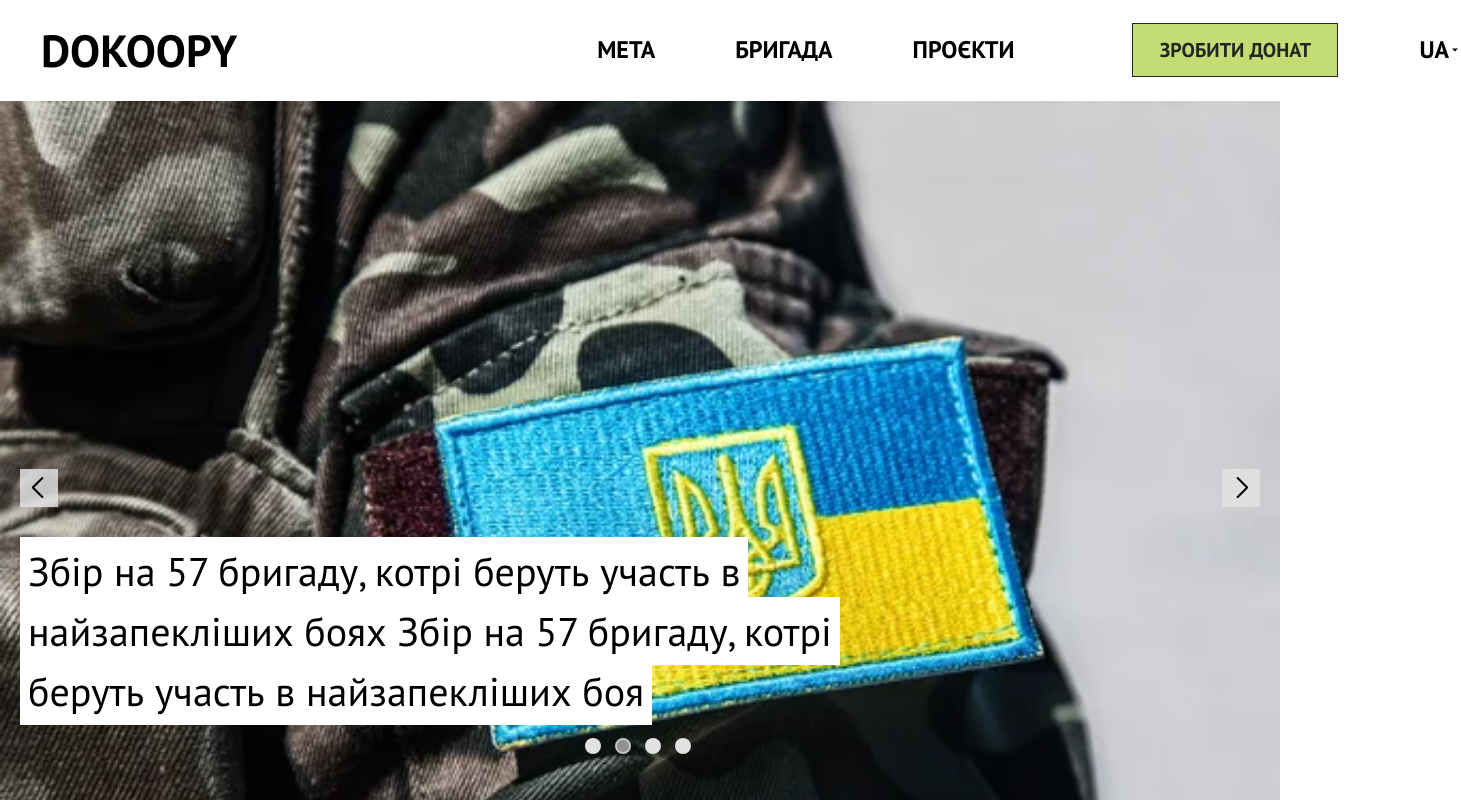
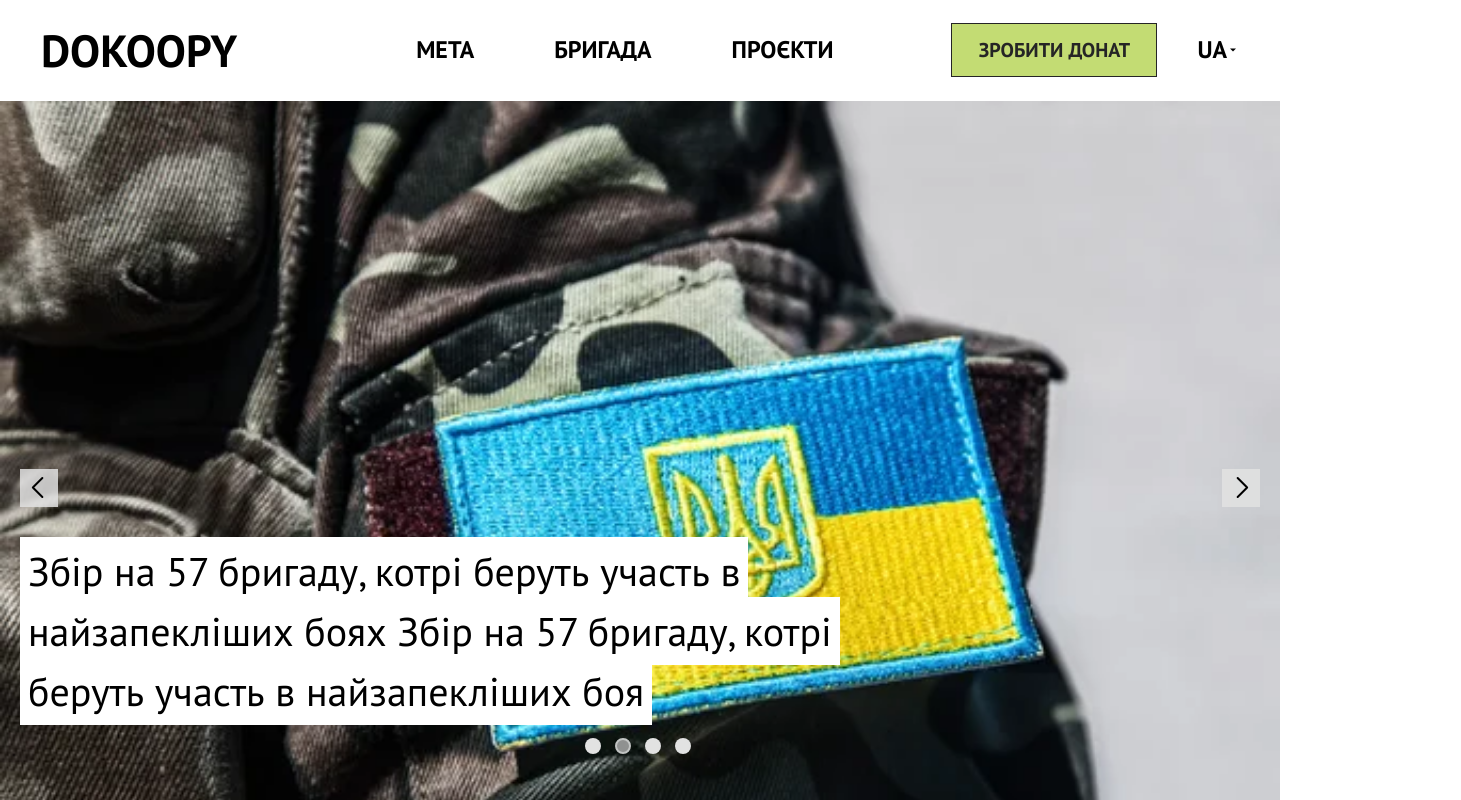
Before and after one commit to baza-trainee/dokoopy-frontend, a React (Vite) app: page / in a window 1280 px wide. Shown: the top 800 px of the page, 1461 px wide, since content can reach past the window. Built offline with nearby package versions, Linux system fonts and the light colour scheme.

Commit message:
fix styles in header

```diff
--- a/src/components/Header.jsx
+++ b/src/components/Header.jsx
@@ -32,8 +32,8 @@ export const Header = () => {
                <Link to="/" className="logo">
                   dokoopy
                </Link>
-               <nav className="naigation">
-                  <ul className="naigation-list">
+               <nav className="navigation">
+                  <ul className="navigation-list">
                      <li>мета</li>
                      <li>бригада</li>
                      <li>
--- a/src/styles/components/_header.scss
+++ b/src/styles/components/_header.scss
@@ -39,17 +39,17 @@
    }
 }
 
-.naigation {
+.navigation {
    display: none;
 
    @media screen and (min-width: 1280px) {
       display: block;
-      margin-left: 181px;
+
       margin-right: 118px;
    }
 }
 
-.naigation-list {
+.navigation-list {
    display: flex;
    list-style: none;
    padding: 0px;
@@ -93,7 +93,7 @@
       display: flex;
       align-items: center;
 
-      margin: 0 0 0 81px;
+      margin-left: auto;
       font-size: 24px;
       text-transform: uppercase;
    }
```
